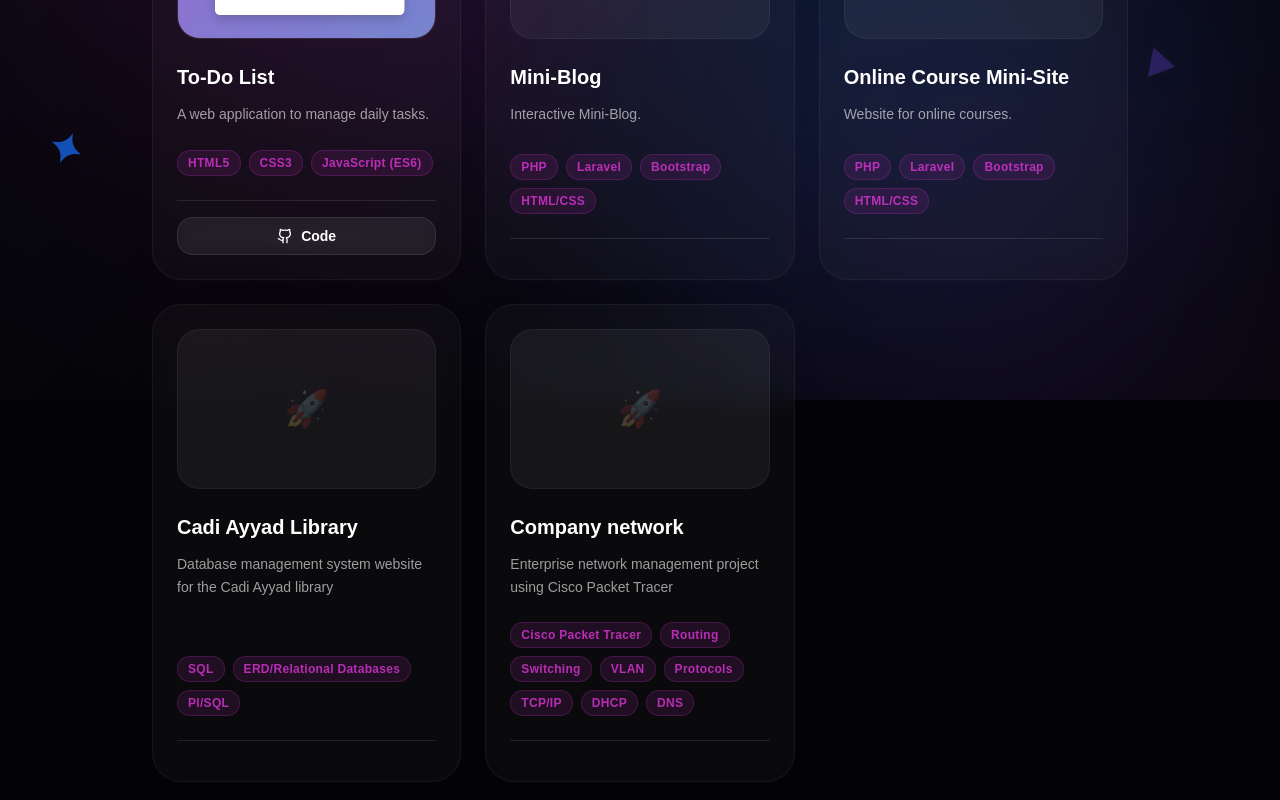
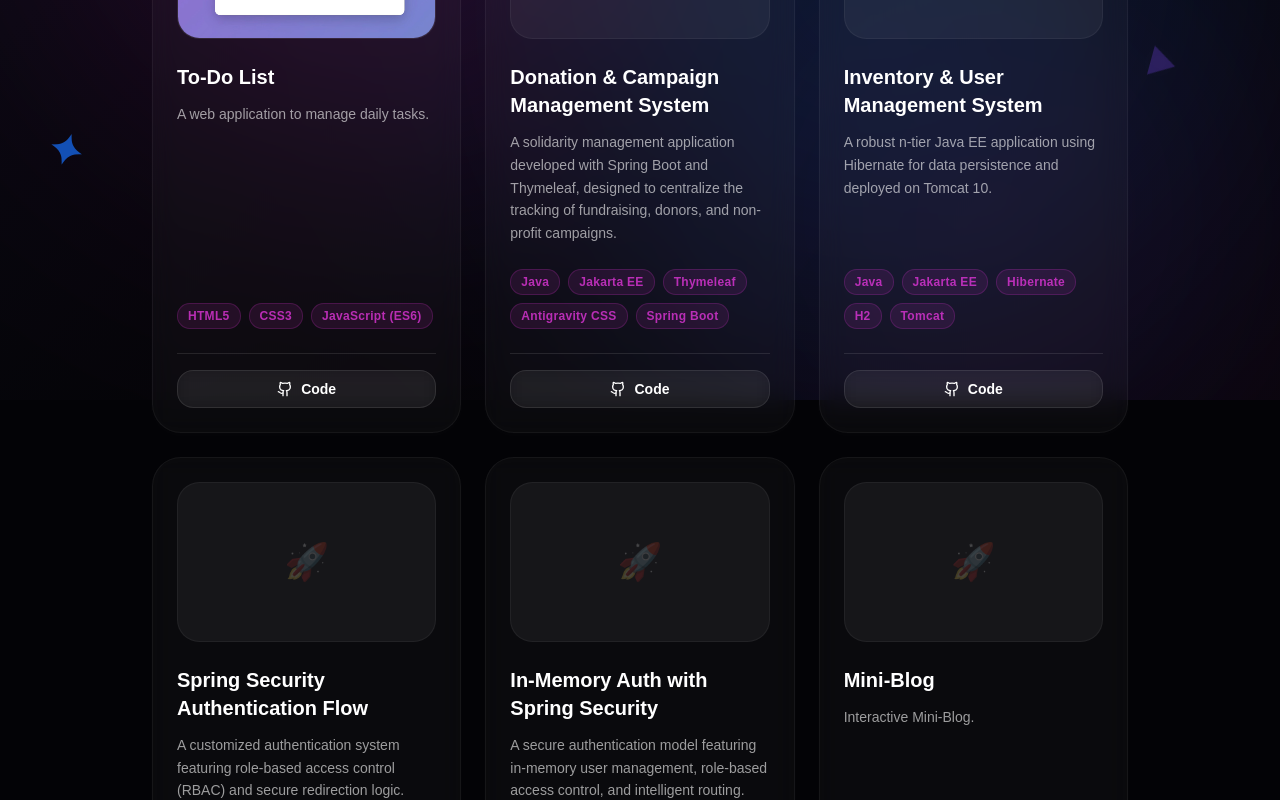
Before and after one commit to Hafsa-Belahnech/MonPortfolio_React, a React (Vite) app: page /projects in a window 1280 px wide. Shown: the part 400-1200 px from the top of the page. Built offline with nearby package versions, Linux system fonts and the light colour scheme.

Commit message:
Adding my new projects

```diff
--- a/src/data/projects.ts
+++ b/src/data/projects.ts
@@ -22,6 +22,38 @@
   },
 
 
+  {
+    title: "Donation & Campaign Management System",
+    period: "2026",
+    tags: ["Java ", "Jakarta EE", "Thymeleaf", "Antigravity CSS", "Spring Boot"],
+    summary: "A solidarity management application developed with Spring Boot and Thymeleaf, designed to centralize the tracking of fundraising, donors, and non-profit campaigns.",
+    repo: "https://github.com/Hafsa-Belahnech/Gestion_de_Dons_Thymeleaf_Spring_Boot.git",
+  },
+
+
+  {
+   title: "Inventory & User Management System",
+   period: "2026",
+   tags: ["Java", "Jakarta EE", "Hibernate", "H2", "Tomcat"],
+   summary: "A robust n-tier Java EE application using Hibernate for data persistence and deployed on Tomcat 10.",
+   repo: "https://github.com/Hafsa-Belahnech/Servlet_Gestion_Produits_Utilisateurs.git",
+  },
+
+  {
+   title: "Spring Security Authentication Flow",
+   period: "2026",
+   tags: ["Spring Security", "Spring Boot", "Java", "Thymeleaf", "JDK 17"],
+   summary: "A customized authentication system featuring role-based access control (RBAC) and secure redirection logic.",
+   repo: "https://github.com/Hafsa-Belahnech/Formulaire_Connexion_SpringBoot_Thymeleaf.git",
+  },
+
+  {
+   title: "In-Memory Auth with Spring Security",
+   period: "2026",
+   tags: ["Spring Security", "In-Memory Auth", "Thymeleaf", "Java", "RBAC"],
+   summary: "A secure authentication model featuring in-memory user management, role-based access control, and intelligent routing.",
+   repo: "https://github.com/Hafsa-Belahnech/Authentification_Memoire_Spring_Security.git",
+  },
 
   {
     title: "Mini-Blog",
```
